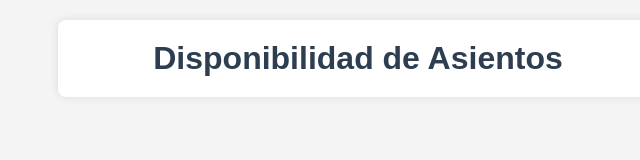
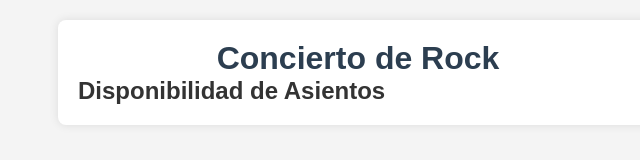
Before and after one commit to PaulHuaman696/Venta-Tickets, a website: page public/index.html in a window 1280 px wide. Shown: the whole page, without its empty margins (282-922 px from the left). Drawn offline with Linux system fonts and the light colour scheme; no server answers.

Commit message:
modificacion del index

```diff
--- a/public/index.html
+++ b/public/index.html
@@ -8,7 +8,8 @@
 </head>
 <body>
   <div class="container">
-    <h1>Disponibilidad de Asientos</h1>
+    <h1>Concierto de Rock</h1>
+    <h2>Disponibilidad de Asientos</h2>
     <ul id="asientosList"></ul>
 </div>
   <script src="script.js"></script>
```
